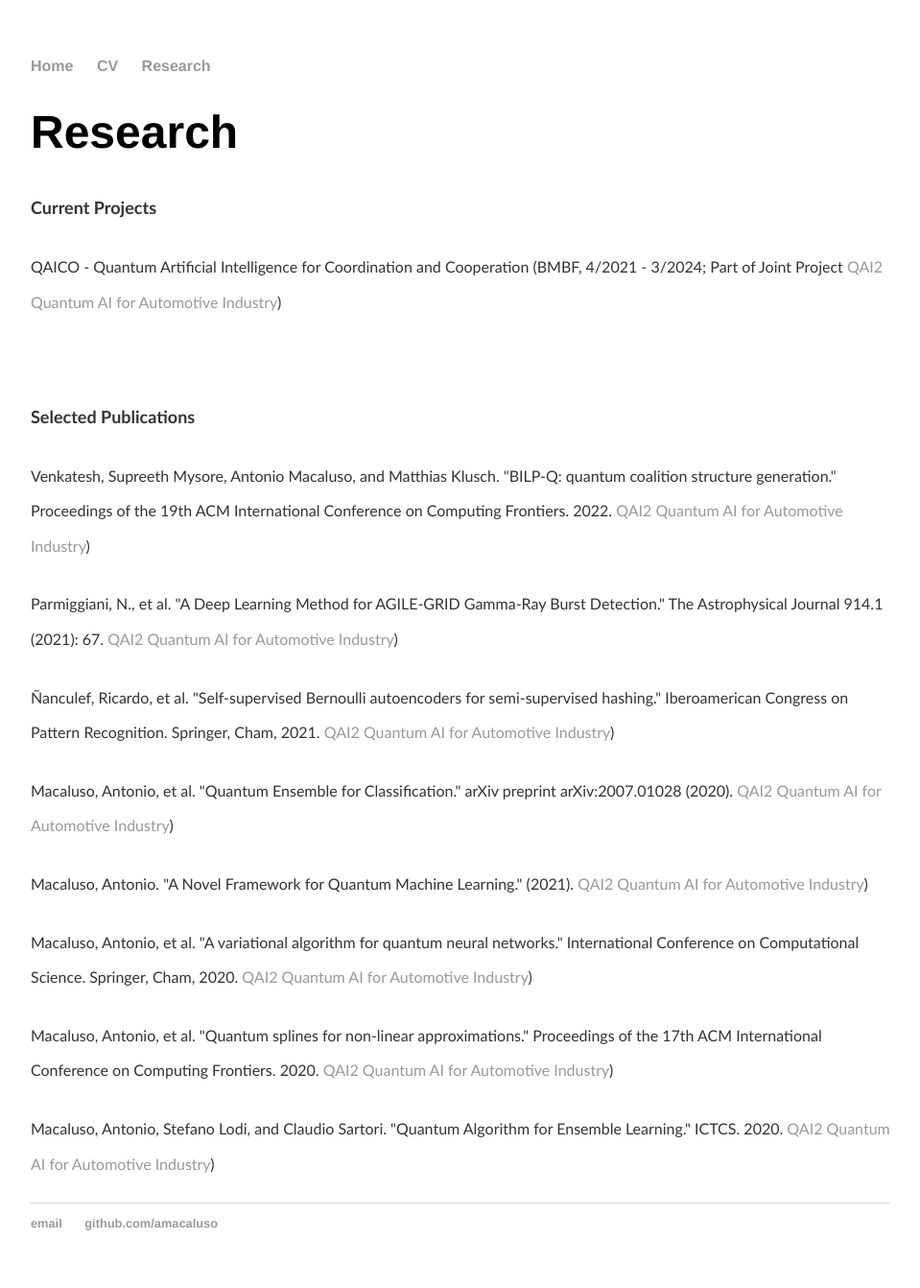
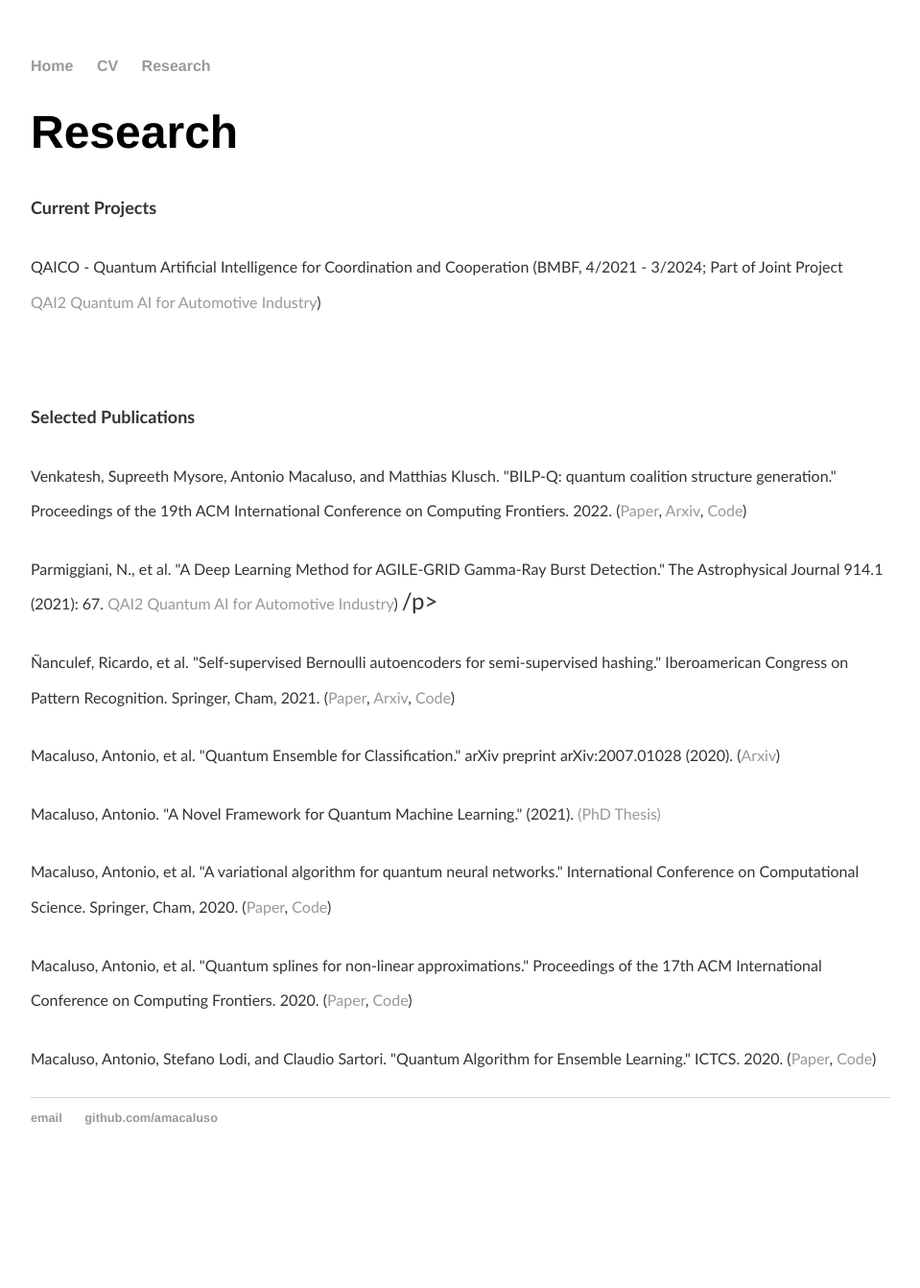
Before and after one commit to amacaluso/amacaluso.github.io, a Jekyll site: the page built from research.html, in a window 1280 px wide. Shown: the whole page at 96% size, without its empty margins (160-1119 px from the left). Built offline with Jekyll 4.4.1, drawn with Linux system fonts in a browser that asks for light colours; after the commit the page ends 1232 px from its top, so only the background shows below that.

Commit message:
Update research.html

```diff
--- a/research.html
+++ b/research.html
@@ -5,26 +5,48 @@
 <div class="blurb">
 	<h1>Research</h1>
 	<p><b><font face="Trebuchet MS"><font size="4">Current Projects</font></font></b>
-	<p><font face="Trebuchet MS"><font size="3">QAICO - Quantum Artificial Intelligence for Coordination and Cooperation (BMBF, 4/2021 - 3/2024; Part of Joint Project <a href="https://www.quantentechnologien.de/forschung/foerderung/quanteninformatik-algorithmen-software-anwendungen/qai2.html">QAI2 Quantum AI for Automotive Industry</a>)</font></font></font></font></p></p>
+	<p><font face="Trebuchet MS"><font size="3">QAICO - Quantum Artificial Intelligence for Coordination and Cooperation (BMBF, 4/2021 - 3/2024; Part of Joint Project <br><a href="https://www.quantentechnologien.de/forschung/foerderung/quanteninformatik-algorithmen-software-anwendungen/qai2.html">QAI2 Quantum AI for Automotive Industry</a>)</font></font></font></font></p></p>
 
 	<br></br>
 
 	<p><b><font face="Trebuchet MS"><font size="4">Selected Publications</font></font></b>
-	<p><font face="Trebuchet MS"><font size="3">Venkatesh, Supreeth Mysore, Antonio Macaluso, and Matthias Klusch. "BILP-Q: quantum coalition structure generation." Proceedings of the 19th ACM International Conference on Computing Frontiers. 2022. <a href="https://www.quantentechnologien.de/forschung/foerderung/quanteninformatik-algorithmen-software-anwendungen/qai2.html">QAI2 Quantum AI for Automotive Industry</a>)</font></font></font></font></p></p>
+	<p><font face="Trebuchet MS"><font size="3">Venkatesh, Supreeth Mysore, Antonio Macaluso, and Matthias Klusch. "BILP-Q: quantum coalition structure generation." Proceedings of the 19th ACM International Conference on Computing Frontiers. 2022.
+	(<a href="https://dl.acm.org/doi/abs/10.1145/3528416.3530235">Paper</a>,
+	<a href="https://arxiv.org/pdf/2204.13802.pdf">Arxiv</a>,
+	<a href="https://github.com/supreethmv/BILP-Q">Code</a>)
+	</font></p>
 
-	<p><font face="Trebuchet MS"><font size="3">Parmiggiani, N., et al. "A Deep Learning Method for AGILE-GRID Gamma-Ray Burst Detection." The Astrophysical Journal 914.1 (2021): 67. <a href="https://www.quantentechnologien.de/forschung/foerderung/quanteninformatik-algorithmen-software-anwendungen/qai2.html">QAI2 Quantum AI for Automotive Industry</a>)</font></font></font></font></p></p>
+	<p><font face="Trebuchet MS"><font size="3">Parmiggiani, N., et al. "A Deep Learning Method for AGILE-GRID Gamma-Ray Burst Detection." The Astrophysical Journal 914.1 (2021): 67. <a href="https://www.quantentechnologien.de/forschung/foerderung/quanteninformatik-algorithmen-software-anwendungen/qai2.html">QAI2 Quantum AI for Automotive Industry</a>)
+	</font>/p>
 
-	<p><font face="Trebuchet MS"><font size="3">Ñanculef, Ricardo, et al. "Self-supervised Bernoulli autoencoders for semi-supervised hashing." Iberoamerican Congress on Pattern Recognition. Springer, Cham, 2021. <a href="https://www.quantentechnologien.de/forschung/foerderung/quanteninformatik-algorithmen-software-anwendungen/qai2.html">QAI2 Quantum AI for Automotive Industry</a>)</font></font></font></font></p></p>
+	<p><font face="Trebuchet MS"><font size="3">Ñanculef, Ricardo, et al. "Self-supervised Bernoulli autoencoders for semi-supervised hashing." Iberoamerican Congress on Pattern Recognition. Springer, Cham, 2021.
+	(<a href="https://link.springer.com/chapter/10.1007/978-3-030-93420-0_25">Paper</a>,
+	<a href="https://arxiv.org/ftp/arxiv/papers/2007/2007.08799.pdf">Arxiv</a>,
+	<a href="https://github.com/amacaluso/SSB-VAE">Code</a>)
+	</font></p>
 
-	<p><font face="Trebuchet MS"><font size="3">Macaluso, Antonio, et al. "Quantum Ensemble for Classification." arXiv preprint arXiv:2007.01028 (2020). <a href="https://www.quantentechnologien.de/forschung/foerderung/quanteninformatik-algorithmen-software-anwendungen/qai2.html">QAI2 Quantum AI for Automotive Industry</a>)</font></font></font></font></p></p>
+	<p><font face="Trebuchet MS"><font size="3">Macaluso, Antonio, et al. "Quantum Ensemble for Classification." arXiv preprint arXiv:2007.01028 (2020).
+	(<a href="https://arxiv.org/abs/2007.01028">Arxiv</a>)
+	</font></p>
 
-	<p><font face="Trebuchet MS"><font size="3">Macaluso, Antonio. "A Novel Framework for Quantum Machine Learning." (2021). <a href="https://www.quantentechnologien.de/forschung/foerderung/quanteninformatik-algorithmen-software-anwendungen/qai2.html">QAI2 Quantum AI for Automotive Industry</a>)</font></font></font></font></p></p>
+	<p><font face="Trebuchet MS"><font size="3">Macaluso, Antonio. "A Novel Framework for Quantum Machine Learning." (2021).
+	<a href="https://amsdottorato.unibo.it/9791/">(PhD Thesis)</a>
+	</font></p>
 
-	<p><font face="Trebuchet MS"><font size="3">Macaluso, Antonio, et al. "A variational algorithm for quantum neural networks." International Conference on Computational Science. Springer, Cham, 2020. <a href="https://www.quantentechnologien.de/forschung/foerderung/quanteninformatik-algorithmen-software-anwendungen/qai2.html">QAI2 Quantum AI for Automotive Industry</a>)</font></font></font></font></p></p>
+	<p><font face="Trebuchet MS"><font size="3">Macaluso, Antonio, et al. "A variational algorithm for quantum neural networks." International Conference on Computational Science. Springer, Cham, 2020.
+	(<a href="https://link.springer.com/chapter/10.1007/978-3-030-50433-5_45">Paper</a>,
+	<a href="https://github.com/amacaluso/Quantum-Single-Layer-Perceptron">Code</a>)
+	</font></p>
 
-	<p><font face="Trebuchet MS"><font size="3">Macaluso, Antonio, et al. "Quantum splines for non-linear approximations." Proceedings of the 17th ACM International Conference on Computing Frontiers. 2020. <a href="https://www.quantentechnologien.de/forschung/foerderung/quanteninformatik-algorithmen-software-anwendungen/qai2.html">QAI2 Quantum AI for Automotive Industry</a>)</font></font></font></font></p></p>
-
-	<p><font face="Trebuchet MS"><font size="3">Macaluso, Antonio, Stefano Lodi, and Claudio Sartori. "Quantum Algorithm for Ensemble Learning." ICTCS. 2020. <a href="https://www.quantentechnologien.de/forschung/foerderung/quanteninformatik-algorithmen-software-anwendungen/qai2.html">QAI2 Quantum AI for Automotive Industry</a>)</font></font></font></font></p></p>
+	<p><font face="Trebuchet MS"><font size="3">Macaluso, Antonio, et al. "Quantum splines for non-linear approximations." Proceedings of the 17th ACM International Conference on Computing Frontiers. 2020.
+	(<a href="https://dl.acm.org/doi/abs/10.1145/3387902.3394032">Paper</a>,
+	<a href="https://github.com/amacaluso/Quantum-Splines-for-Non-Linear-Approximations">Code</a>)
+	</font></p>
 
 
+	<p><font face="Trebuchet MS"><font size="3">Macaluso, Antonio, Stefano Lodi, and Claudio Sartori. "Quantum Algorithm for Ensemble Learning." ICTCS. 2020.
+	(<a href="http://ceur-ws.org/Vol-2756/paper_14.pdf">Paper</a>,
+	<a href="https://github.com/amacaluso/Quantum-Algorithm-for-Ensemble-Learning">Code</a>)
+	</font></p>
+
 </div><!-- /.blurb -->
```
